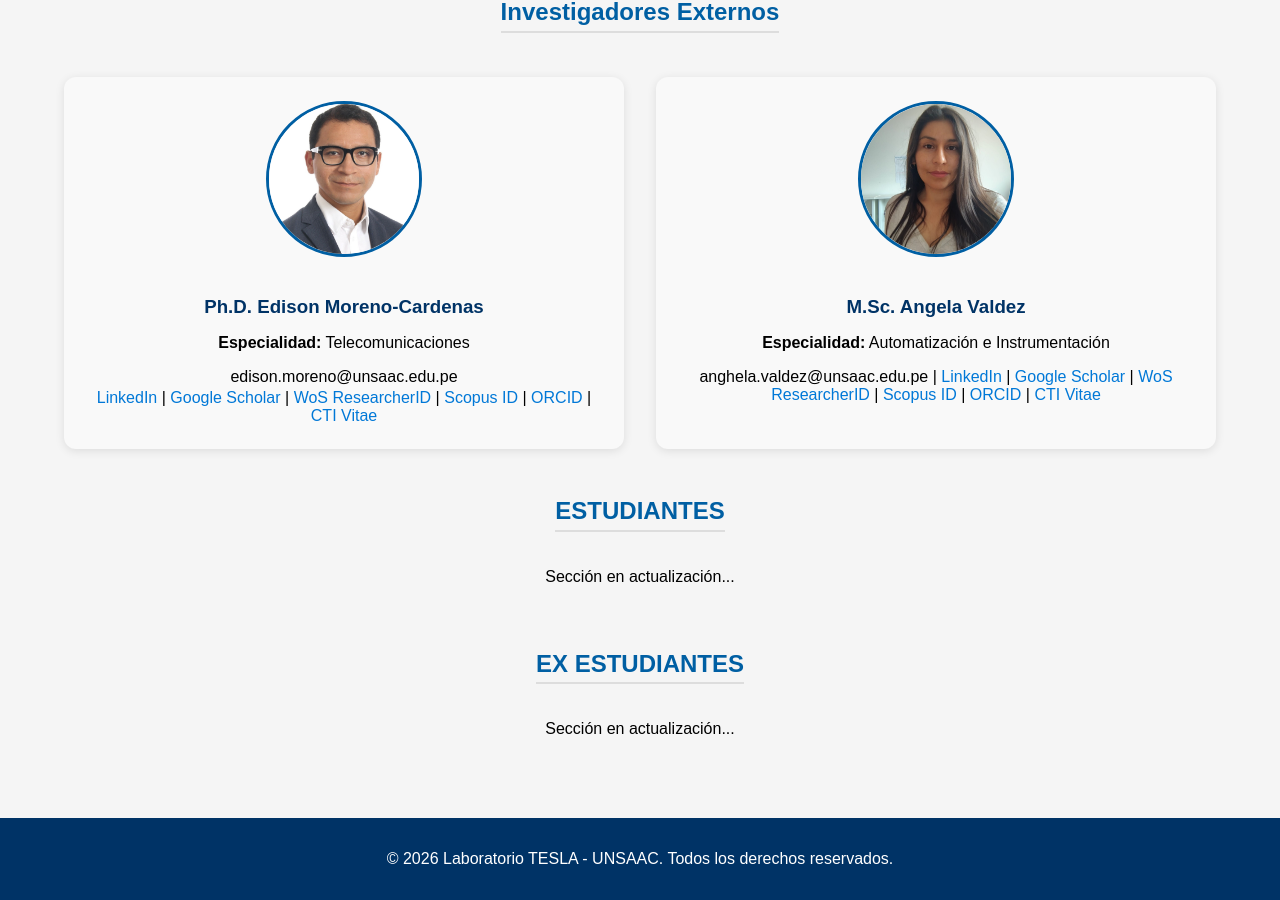
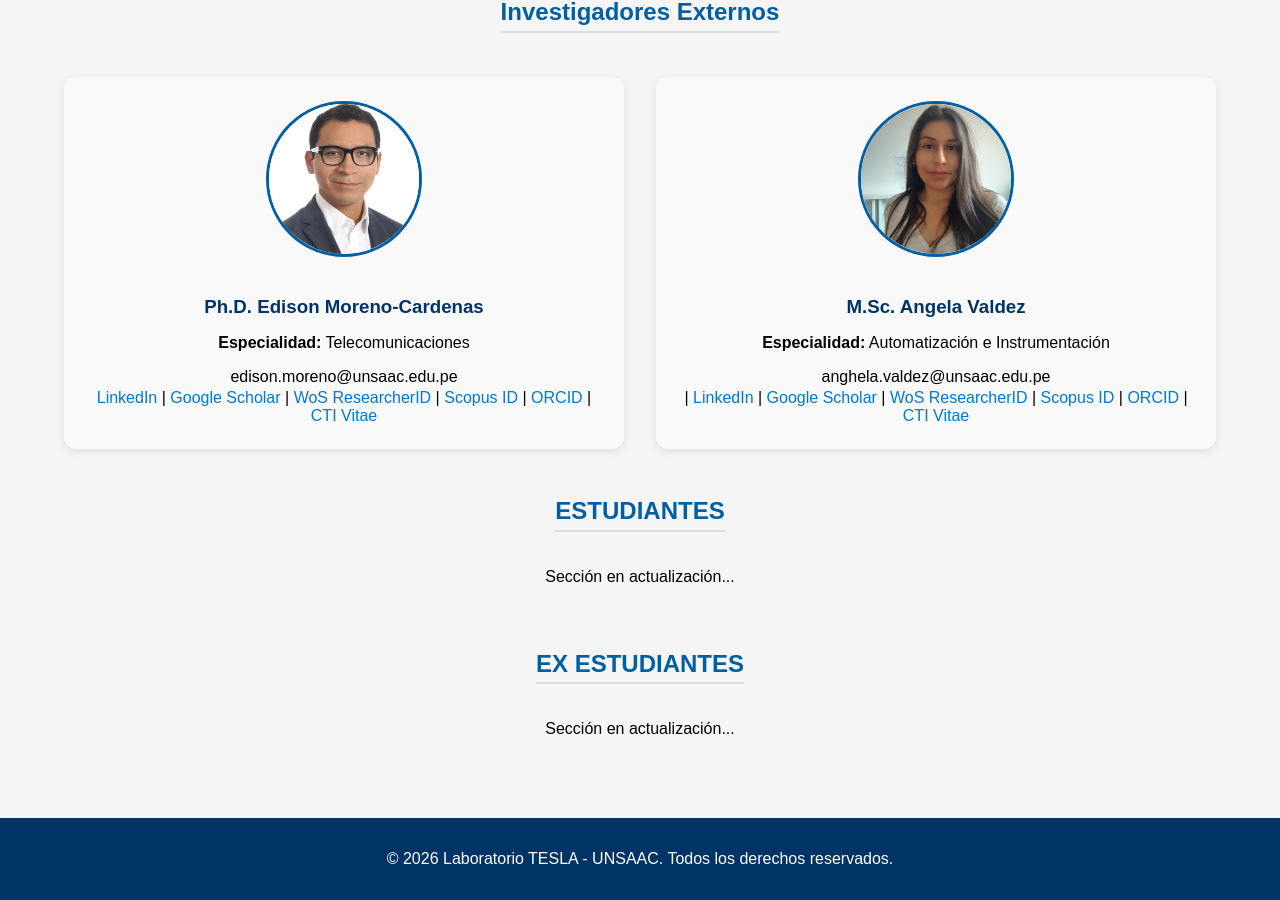
Before and after one commit to laboratoriotesla-unsaac/laboratoriotesla-unsaac.github.io, a Jekyll site: the page built from members.html, in a window 1280 px wide and 900 px high, scrolled down 1781 px. Built offline with Jekyll 4.4.1, drawn with Linux system fonts in a browser that asks for light colours.

Commit message:
Actualizar con

```diff
--- a/members.html
+++ b/members.html
@@ -117,7 +117,7 @@ title: Miembros del Laboratorio TESLA - UNSAAC
       <h3>M.Sc. Angela Valdez</h3>
       <p><strong>Especialidad:</strong> Automatización e Instrumentación</p>
       <ul class="member-links">
-        <li> anghela.valdez@unsaac.edu.pe
+        <li> anghela.valdez@unsaac.edu.pe </li>
         | <a href="https://www.linkedin.com/in/anghela-nieves-valdez-monzon-78384a181/">LinkedIn</a>
         | <a href="#">Google Scholar</a>
         | <a href="#">WoS ResearcherID</a>
```
